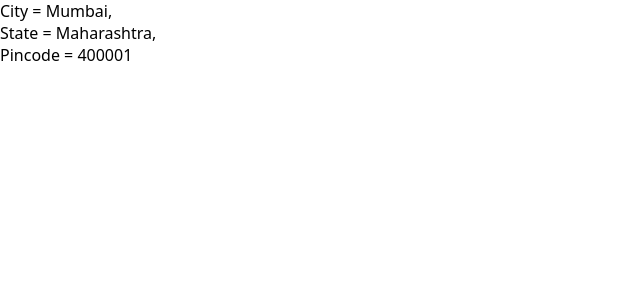
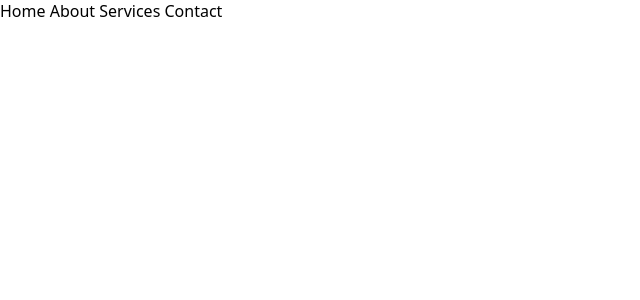
Before and after one commit to EshwarRao717/PRACTICE-SET2-PROPS-, a React (Vite) app in the folder 01-jsx/: page / in a window 1280 px wide. Shown: the top 300 px of the page, without its empty margins (0-640 px from the left). Built offline with nearby package versions, Linux system fonts and the light colour scheme.

Commit message:
08-Commit

```diff
--- a/01-jsx/src/App.jsx
+++ b/01-jsx/src/App.jsx
@@ -1,9 +1,10 @@
-import AddressBox from "./Compnents/AddressBox";
+import NavbarMenu from "./Compnents/NavbarMenu";
+
 
 function App() {
   return (
     <div>
-<AddressBox city = "Mumbai" state = "Maharashtra" pincode = "400001"/>
+<NavbarMenu links = {[" Home ", " About ", " Services ", " Contact "]}/>
     </div>
   );
 }
--- a/01-jsx/src/Compnents/AddressBox.jsx
+++ /dev/null
@@ -1,15 +0,0 @@
-import React from 'react'
-
-const AddressBox = ({city,state,pincode}) => {
-  return (
-    <div>
-        <p style={{whiteSpace:"pre-line"}}>
-            {`City = ${city},
-            State = ${state},
-            Pincode = ${pincode}`}
-        </p>
-    </div>
-  )
-}
-
-export default AddressBox
--- /dev/null
+++ b/01-jsx/src/Compnents/NavbarMenu.jsx
@@ -0,0 +1,13 @@
+import React from 'react'
+
+const NavbarMenu = ({links}) => {
+  return (
+    <div>
+        <p style={{}}>
+            {links}
+        </p>
+    </div>
+  )
+}
+
+export default NavbarMenu
```
